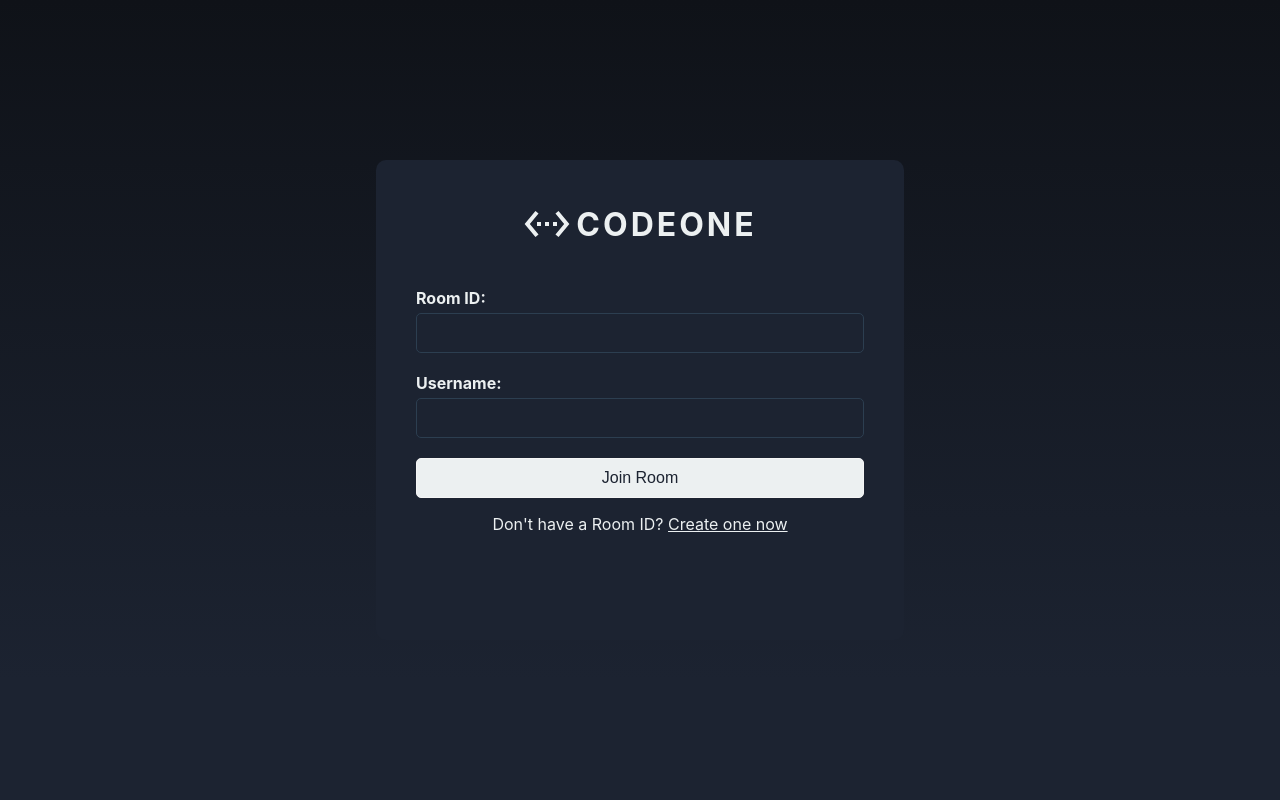
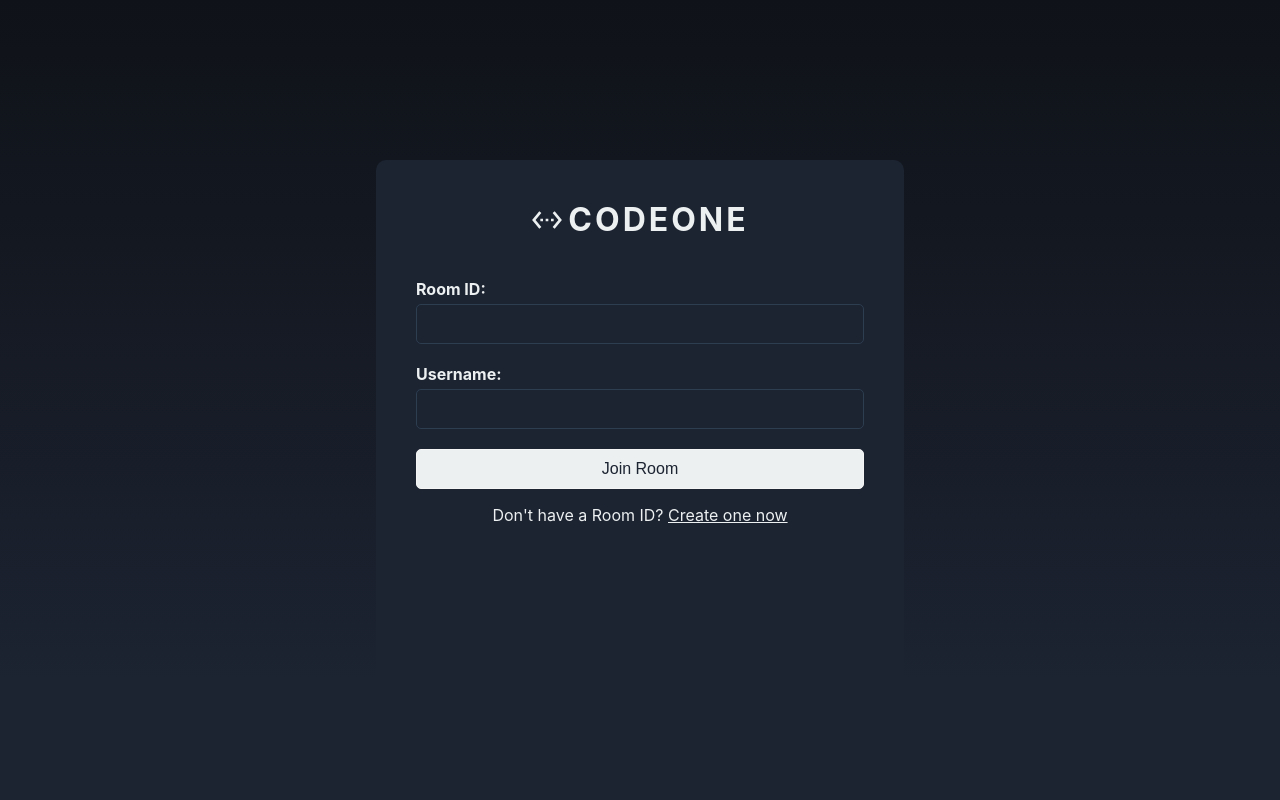
Before and after one commit to DhruvPasricha/Collaborative-Code-Editor-Client, a React (Create React App) app: page / in a window 1280 px wide. Shown: the top 800 px of the page. Built offline with nearby package versions, Linux system fonts and the light colour scheme; no server answers.

Commit message:
fix `Windows CSS issues`

```diff
--- a/src/Components/Logo/Logo.jsx
+++ b/src/Components/Logo/Logo.jsx
@@ -4,9 +4,9 @@ import "./Logo.css";
 
 const Logo = () => {
     return (
-        <div class="logo">
-            <SettingsEthernetIcon sx={{ fontSize: "xxx-large" }} />
-            CODEONE
+        <div className="logo">
+            <SettingsEthernetIcon sx={{ fontSize: "inherit !important" }} />
+            <span>CODEONE</span>
         </div>
     );
 };
--- a/src/Pages/JoinRoom/JoinRoom.css
+++ b/src/Pages/JoinRoom/JoinRoom.css
@@ -17,6 +17,7 @@
     margin: 20vh 5vw;
     width: 35vw;
     min-width: 300px;
+    min-height: 100%;
 }
 
 .header {
--- a/src/Pages/Room/CodeEditor/CodeEditor.css
+++ b/src/Pages/Room/CodeEditor/CodeEditor.css
@@ -22,7 +22,6 @@
 .action-items {
     display: flex;
     justify-content: space-between;
-    height: 5vh;
     padding: 10px 20px;
     font-weight: bolder;
 }
--- a/src/Pages/Room/Room.css
+++ b/src/Pages/Room/Room.css
@@ -22,7 +22,6 @@
 .users-container {
     padding: 25px;
     padding-top: 10px;
-    overflow: scroll;
     max-height: 75vh;
 }
 
```
